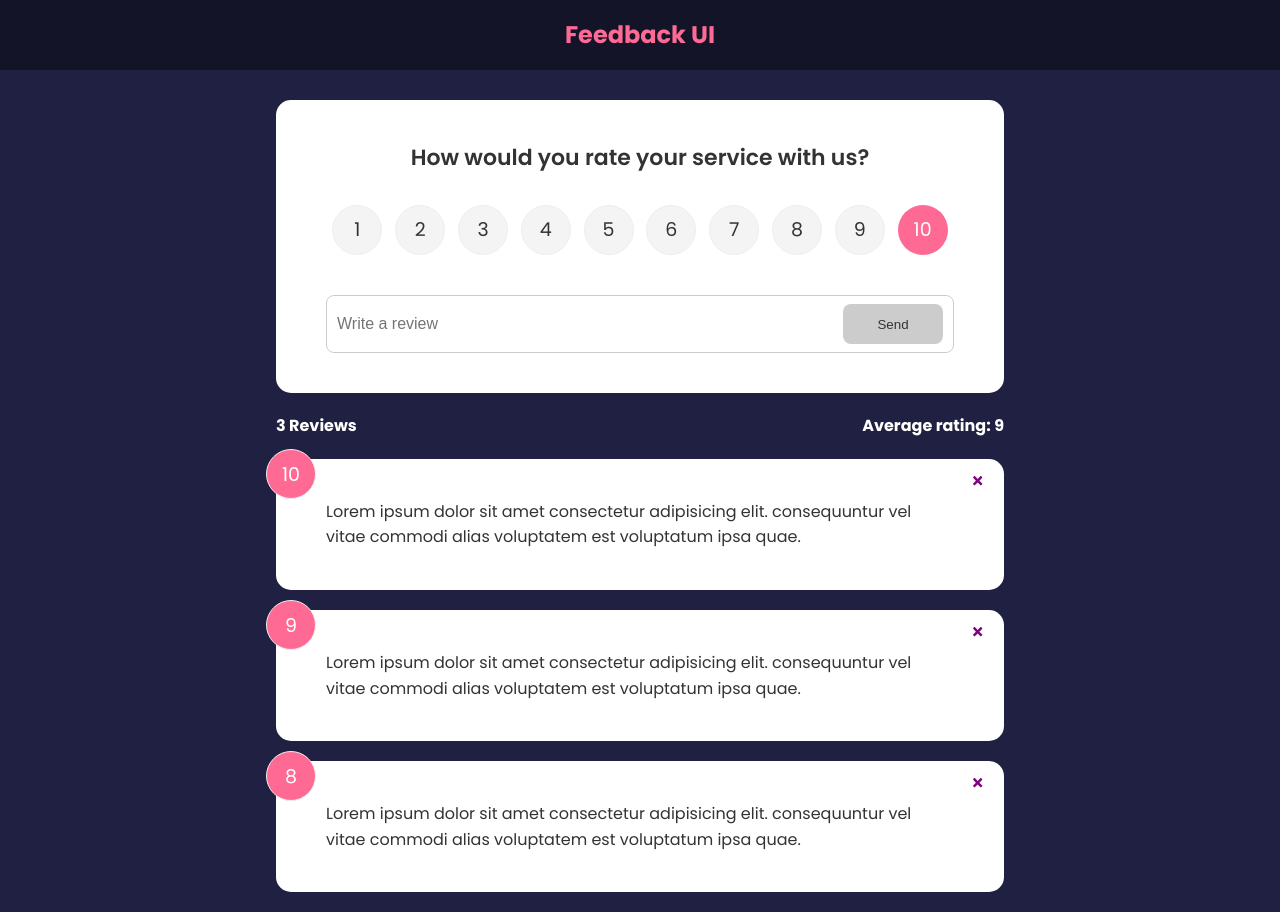
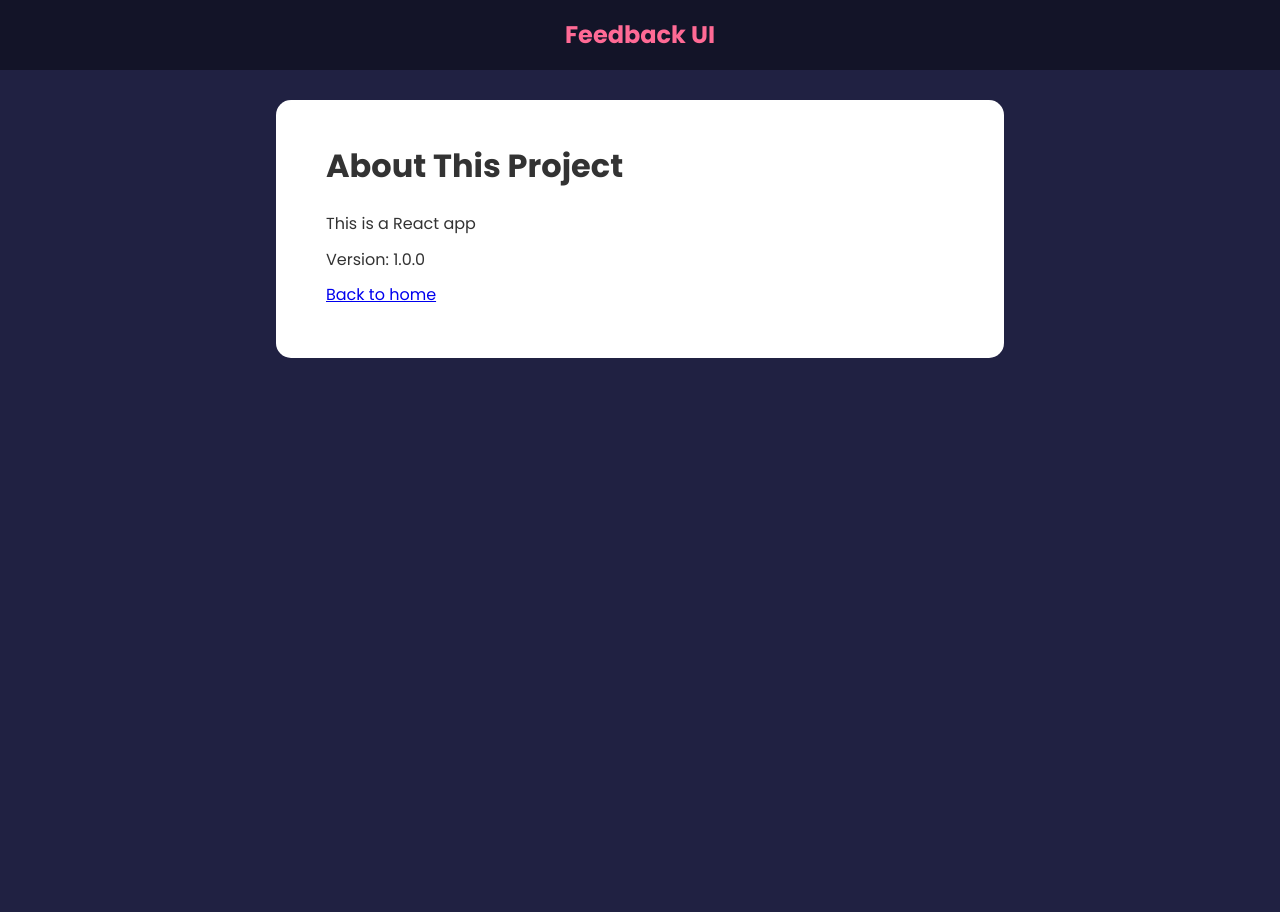
Before and after one commit to gladinestrydom/feedback-app, a React (Create React App) app: page /about in a window 1280 px wide. After the commit the page ends 800 px from the top, so only its background shows below. Built offline with nearby package versions, Linux system fonts and the light colour scheme.

Commit message:
Add router and about page
Use Link imported to make faster links between home and about routes.
Changed css file to put the AboutIconLink at the top of home page.

```diff
--- a/package.json
+++ b/package.json
@@ -10,6 +10,7 @@
     "react": "^17.0.2",
     "react-dom": "^17.0.2",
     "react-icons": "^4.3.1",
+    "react-router-dom": "^6.2.1",
     "react-scripts": "5.0.0",
     "uuid": "^8.3.2",
     "web-vitals": "^2.1.3"
--- a/src/App.js
+++ b/src/App.js
@@ -1,3 +1,4 @@
+import { BrowserRouter as Router, Route, Routes } from 'react-router-dom';
 import { v4 as uuidv4 } from 'uuid';
 import { useState } from 'react';
 import Header from './components/Header';
@@ -5,6 +6,8 @@
 import FeedbackData from './data/FeedbackData';
 import FeedBackStats from './components/FeedBackStats';
 import FeedBackForm from './components/FeedBackForm';
+import AboutIconLink from './components/AboutIconLink';
+import AboutPage from './pages/AboutPage';
 
 function App() {
   const [feedback, setFeedback] = useState(FeedbackData);
@@ -21,14 +24,30 @@
   };
 
   return (
-    <>
+    <Router>
       <Header />
       <div className="container">
-        <FeedBackForm handleAdd={addFeedback} />
-        <FeedBackStats feedback={feedback} />
-        <FeedBackList feedback={feedback} handleDelete={deleteFeedback} />
+        <Routes>
+          <Route
+            exact
+            path="/"
+            element={
+              <>
+                <FeedBackForm handleAdd={addFeedback} />
+                <FeedBackStats feedback={feedback} />
+                <FeedBackList
+                  feedback={feedback}
+                  handleDelete={deleteFeedback}
+                />
+                <AboutIconLink />
+              </>
+            }
+          ></Route>
+
+          <Route path="/about" element={<AboutPage />} />
+        </Routes>
       </div>
-    </>
+    </Router>
   );
 }
 
--- /dev/null
+++ b/src/components/AboutIconLink.jsx
@@ -0,0 +1,14 @@
+import { FaQuestion } from 'react-icons/fa';
+import { Link } from 'react-router-dom';
+
+function AboutIconLink() {
+  return (
+    <div className="about-link">
+      <Link to="/about">
+        <FaQuestion size={30} />
+      </Link>
+    </div>
+  );
+}
+
+export default AboutIconLink;
--- a/src/index.css
+++ b/src/index.css
@@ -187,7 +187,7 @@
 
 .about-link {
   position: absolute;
-  bottom: 20px;
+  top: 90px;
   right: 20px;
   color: #fff;
   cursor: pointer;
--- /dev/null
+++ b/src/pages/AboutPage.jsx
@@ -0,0 +1,20 @@
+import Card from '../components/shared/Card';
+import { Link } from 'react-router-dom';
+
+function AboutPage() {
+  return (
+    <Card>
+      <div className="about">
+        <h1>About This Project</h1>
+        <p>This is a React app</p>
+        <p>Version: 1.0.0</p>
+
+        <p>
+          <Link to="/">Back to home</Link>
+        </p>
+      </div>
+    </Card>
+  );
+}
+
+export default AboutPage;
```
Also changed, not shown: 1 other file (tests, documents, lock files or other folders).
